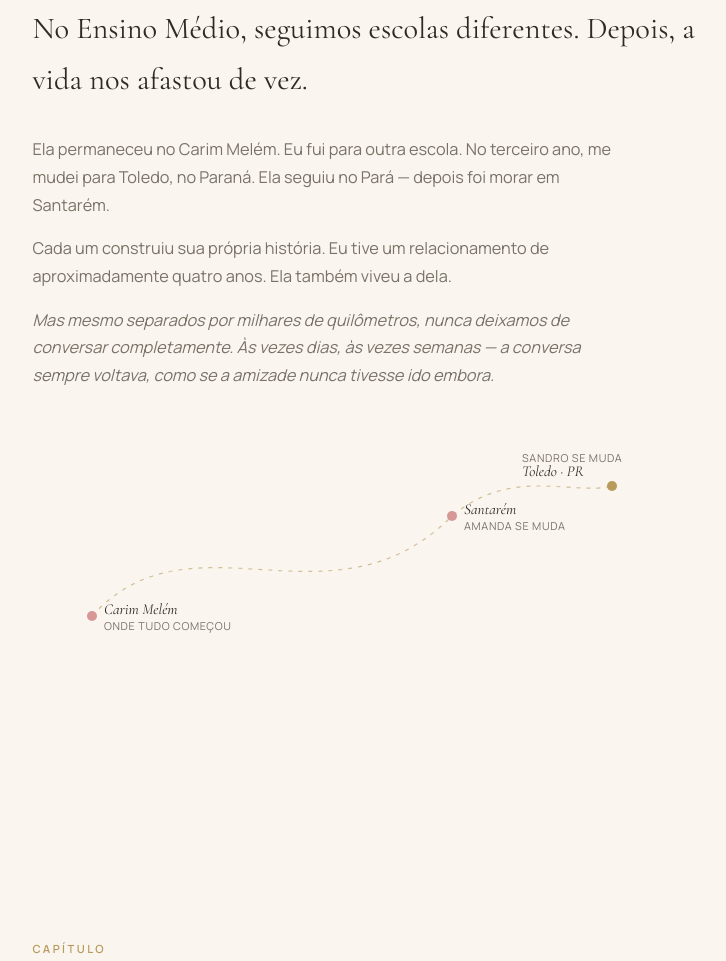
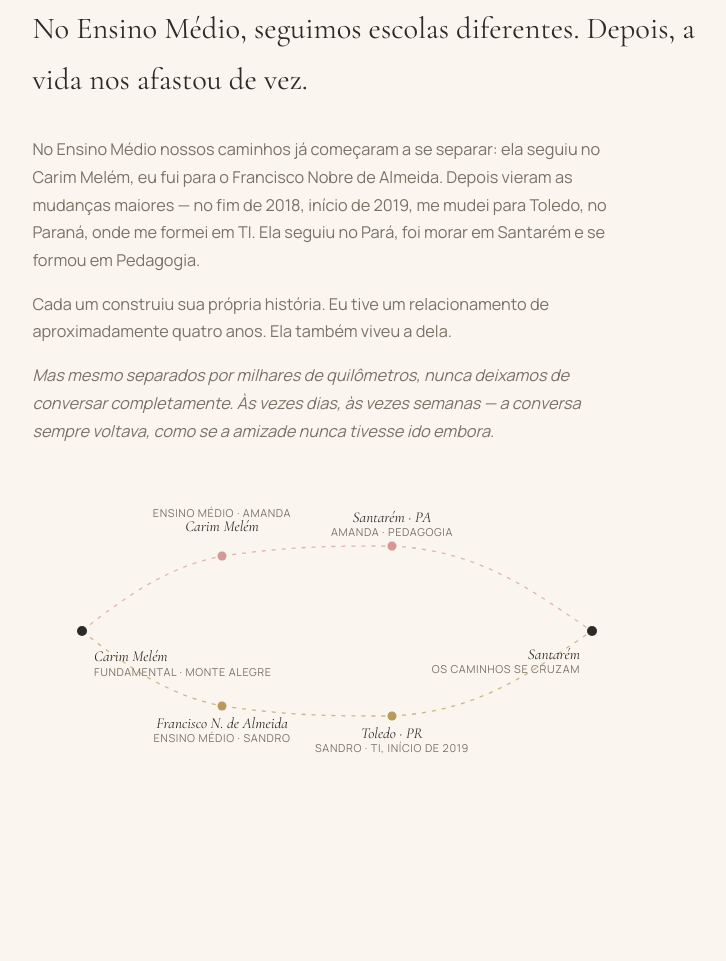
Before and after one commit to DEV-Sandro/amor-site, a plain HTML site: page index.html in a window 1280 px wide. Shown: the part 3508-4469 px from the top of the page, without its empty margins (170-896 px from the left). Drawn offline with nearby package versions, Linux system fonts and the light colour scheme.

Commit message:
Redesign Chapter IV map as a forking/reconverging path, polish manual card
- Replace the simple dashed line with a branching diagram: both start
  at Carim Melém (fundamental, Monte Alegre), split at ensino médio
  (Amanda stays at Carim Melém, Sandro goes to Francisco Nobre de
  Almeida), diverge further (Amanda to Santarém/pedagogia, Sandro to
  Toledo-PR/TI, início de 2019), then reconverge at Santarém
- Update Chapter IV prose with the correct school names, course and
  more precise move date
- Soften the "she's brava" survival-manual card: drop "bloquear" (does
  not happen) and reframe the threat-to-hit line as an ongoing,
  affectionate joke rather than a list of relationship-ending threats

Co-Authored-By: Claude Sonnet 5 <noreply@anthropic.com>
Claude-Session: https://claude.ai/code/session_018Y1Kmj3qaYgxk9YtMjbPEN

```diff
--- a/index.html
+++ b/index.html
@@ -374,22 +374,44 @@
     <span class="chapter-num">IV. Caminhos diferentes</span>
     <p class="lede">No Ensino Médio, seguimos escolas diferentes. Depois, a vida nos afastou de vez.</p>
     <div class="body-text">
-      <p>Ela permaneceu no Carim Melém. Eu fui para outra escola. No terceiro ano, me mudei para Toledo, no Paraná. Ela seguiu no Pará — depois foi morar em Santarém.</p>
+      <p>No Ensino Médio nossos caminhos já começaram a se separar: ela seguiu no Carim Melém, eu fui para o Francisco Nobre de Almeida. Depois vieram as mudanças maiores — no fim de 2018, início de 2019, me mudei para Toledo, no Paraná, onde me formei em TI. Ela seguiu no Pará, foi morar em Santarém e se formou em Pedagogia.</p>
       <p>Cada um construiu sua própria história. Eu tive um relacionamento de aproximadamente quatro anos. Ela também viveu a dela.</p>
       <p class="soft">Mas mesmo separados por milhares de quilômetros, nunca deixamos de conversar completamente. Às vezes dias, às vezes semanas — a conversa sempre voltava, como se a amizade nunca tivesse ido embora.</p>
     </div>
     <div class="rota">
-      <svg viewBox="0 0 640 220">
-        <path d="M60,170 C160,60 300,190 420,70 C480,20 540,50 580,40" fill="none" stroke="#B89A5C" stroke-width="1.2" stroke-dasharray="4 6" opacity="0.6"/>
-        <circle cx="60" cy="170" r="5" fill="#D69795"/>
-        <text x="72" y="168" class="rota-label">Carim Melém</text>
-        <text x="72" y="184" class="rota-sub">onde tudo começou</text>
-        <circle cx="580" cy="40" r="5" fill="#B89A5C"/>
-        <text x="490" y="30" class="rota-label">Toledo · PR</text>
-        <text x="490" y="16" class="rota-sub">Sandro se muda</text>
-        <circle cx="420" cy="70" r="5" fill="#D69795"/>
-        <text x="432" y="68" class="rota-label">Santarém</text>
-        <text x="432" y="84" class="rota-sub">Amanda se muda</text>
+      <svg viewBox="0 0 640 260">
+        <!-- Amanda: Carim Melém -> Carim Melém (médio) -> Santarém -->
+        <path d="M50,130 C100,90 140,65 190,55" fill="none" stroke="#D69795" stroke-width="1.3" stroke-dasharray="4 6" opacity="0.7"/>
+        <path d="M190,55 C260,45 300,45 360,45" fill="none" stroke="#D69795" stroke-width="1.3" stroke-dasharray="4 6" opacity="0.7"/>
+        <path d="M360,45 C450,50 500,90 560,130" fill="none" stroke="#D69795" stroke-width="1.3" stroke-dasharray="4 6" opacity="0.7"/>
+        <!-- Sandro: Carim Melém -> Francisco Nobre de Almeida -> Toledo -->
+        <path d="M50,130 C100,170 140,195 190,205" fill="none" stroke="#B89A5C" stroke-width="1.3" stroke-dasharray="4 6" opacity="0.7"/>
+        <path d="M190,205 C260,215 300,215 360,215" fill="none" stroke="#B89A5C" stroke-width="1.3" stroke-dasharray="4 6" opacity="0.7"/>
+        <path d="M360,215 C450,210 500,170 560,130" fill="none" stroke="#B89A5C" stroke-width="1.3" stroke-dasharray="4 6" opacity="0.7"/>
+
+        <circle cx="50" cy="130" r="5" fill="#2E2A26"/>
+        <text x="62" y="160" text-anchor="start" class="rota-label">Carim Melém</text>
+        <text x="62" y="175" text-anchor="start" class="rota-sub">fundamental · Monte Alegre</text>
+
+        <circle cx="190" cy="55" r="4.5" fill="#D69795"/>
+        <text x="190" y="30" text-anchor="middle" class="rota-label">Carim Melém</text>
+        <text x="190" y="16" text-anchor="middle" class="rota-sub">ensino médio · Amanda</text>
+
+        <circle cx="190" cy="205" r="4.5" fill="#B89A5C"/>
+        <text x="190" y="227" text-anchor="middle" class="rota-label">Francisco N. de Almeida</text>
+        <text x="190" y="241" text-anchor="middle" class="rota-sub">ensino médio · Sandro</text>
+
+        <circle cx="360" cy="45" r="4.5" fill="#D69795"/>
+        <text x="360" y="21" text-anchor="middle" class="rota-label">Santarém · PA</text>
+        <text x="360" y="35" text-anchor="middle" class="rota-sub">Amanda · pedagogia</text>
+
+        <circle cx="360" cy="215" r="4.5" fill="#B89A5C"/>
+        <text x="360" y="237" text-anchor="middle" class="rota-label">Toledo · PR</text>
+        <text x="360" y="251" text-anchor="middle" class="rota-sub">Sandro · TI, início de 2019</text>
+
+        <circle cx="560" cy="130" r="5" fill="#2E2A26"/>
+        <text x="548" y="158" text-anchor="end" class="rota-label">Santarém</text>
+        <text x="548" y="172" text-anchor="end" class="rota-sub">os caminhos se cruzam</text>
       </svg>
     </div>
   </section>
@@ -681,8 +703,8 @@
         <div class="card-face card-back"><span class="tip">como lidar</span><p>Fico curioso pra saber o que ela realmente pensa. Um dia ela conta.</p></div>
       </div></div>
       <div class="card"><div class="card-inner">
-        <div class="card-face card-front"><span class="num">V</span><p>É brava. Ameaça bater, bloquear, parar de falar, cortar a relação — por qualquer motivo.</p><span class="hint">toque →</span></div>
-        <div class="card-face card-back"><span class="tip">como lidar</span><p>Não levo a sério. No dia seguinte está tudo bem de novo.</p></div>
+        <div class="card-face card-front"><span class="num">V</span><p>É brava. De vez em quando ameaça até bater — nunca sei se é brincadeira ou não. Fica brava fácil, por qualquer motivo.</p><span class="hint">toque →</span></div>
+        <div class="card-face card-back"><span class="tip">como lidar</span><p>Não levo muito a sério. No dia seguinte está tudo bem de novo — faz parte do pacote.</p></div>
       </div></div>
       <div class="card"><div class="card-inner">
         <div class="card-face card-front"><span class="num">VI</span><p>Tem um jeito leve e espontâneo de brincar com tudo.</p><span class="hint">toque →</span></div>
```
